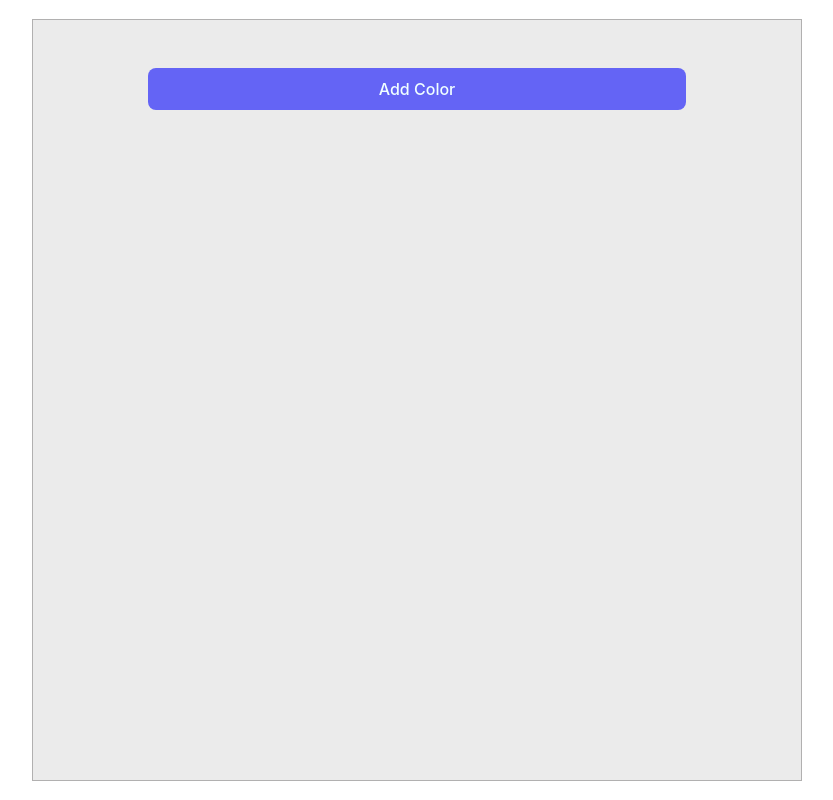
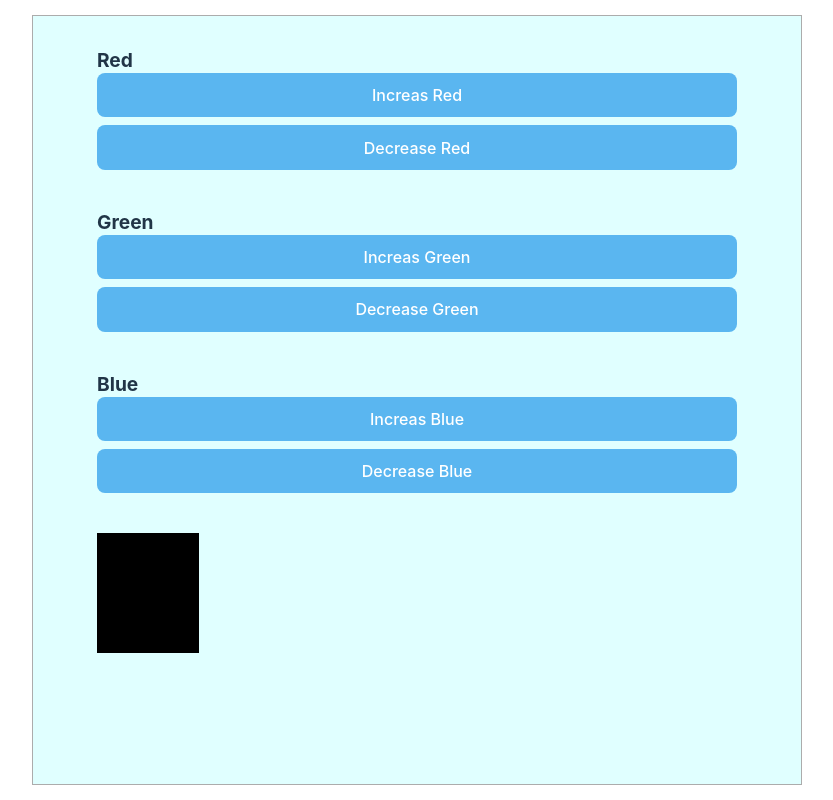
Before and after one commit to shi-najafi88/color_hw18_shirinNajafi_mactab85, a React (Vite) app in the folder hw18/: page / in a window 1280 px wide. Shown: the whole page, without its empty margins (223-1056 px from the left). Built offline with nearby package versions, Linux system fonts and the light colour scheme.

Commit message:
add questio2

```diff
--- a/hw18/src/App.jsx
+++ b/hw18/src/App.jsx
@@ -1,12 +1,14 @@
 import { useState } from 'react'
 import ColorRnd from './component/question1/ColorRnd'
+import AdjustColor from './component/question2/AdjustColor/AdjustColor'
 
 function App() {
   const [count, setCount] = useState(0)
 
   return (
     <div className="App">
-      <ColorRnd/>
+      {/* <ColorRnd/> */}
+      <AdjustColor/>
 
     </div>
   )
--- /dev/null
+++ b/hw18/src/component/question2/AdjustColor/AdjustColor.css
@@ -0,0 +1,28 @@
+*{
+    margin: 0;
+    padding: 0;
+}
+
+#root{
+    width: 100%;
+}
+
+.container_addjustColor{
+    width: 50%;
+    height: 88vh;
+    padding: 2rem 4rem;
+    border: 1px solid rgb(172, 172, 172);
+    background-color: lightcyan;
+    margin: 0 auto;
+    display: flex;
+    flex-direction: column;
+    gap: 1rem;
+    align-items: center;
+}
+
+.showColor{
+    width: 8vw;
+    height: 15vh;
+    background-color: aqua;
+    margin-right: auto;
+}
--- /dev/null
+++ b/hw18/src/component/question2/AdjustColor/AdjustColor.jsx
@@ -0,0 +1,27 @@
+import React from "react";
+import { useState } from "react";
+import BtnContain from "../BtnContain/BtnContain";
+import './AdjustColor.css';
+
+
+const red_value= Math.floor(Math.random()*255)
+const green_value= Math.floor(Math.random()*255)
+const blue_value= Math.floor(Math.random()*255)
+
+const AdjustColor = ()=> {
+
+    const [redColor , setRedColor] = useState(0)
+    const [greenColor , setGreenColor] = useState(0)
+    const [blueColor , setBlueColor] = useState(0)
+
+    return(
+        <div className=" container_addjustColor">
+            <BtnContain title={'Red'} state={redColor} setStatee={setRedColor}/>
+            <BtnContain title={'Green'} state={greenColor} setStatee={setGreenColor}/>
+            <BtnContain title={'Blue'} state={blueColor} setStatee={setBlueColor}/>
+            <div className="showColor" style={{backgroundColor: 'rgb(' + redColor + ',' + greenColor + ',' + blueColor + ')'}}></div>
+        </div>
+    )
+}
+
+export default AdjustColor
--- /dev/null
+++ b/hw18/src/component/question2/BtnContain/BtnContain.css
@@ -0,0 +1,9 @@
+.container_btnContain{
+    width: 100%;
+    margin-bottom: 1rem;
+}
+
+.container_btnContain span{
+    font-weight: bolder;
+    font-size: 1.2rem;
+}
--- /dev/null
+++ b/hw18/src/component/question2/BtnContain/BtnContain.jsx
@@ -0,0 +1,31 @@
+import React from "react";
+import { useState } from "react";
+import Button from "../Button/Button";
+import './BtnContain.css'
+
+// const rnd =
+
+const BtnContain = (props)=> {
+
+    const increaseHandler= ()=> {
+
+          props.setStatee(prev => prev+5)
+    }
+
+    const decreaseHandler= ()=> {
+        props.setStatee(prev => prev-5)
+
+    }
+
+    return(
+        <>
+        <div className="container_btnContain">
+            <span>{props.title}</span>
+            <Button name={'Increas'} color={props.title} clickHandel={increaseHandler} />
+            <Button name={'Decrease'} color={props.title} clickHandel={decreaseHandler} />
+        </div>
+        </>
+    )
+}
+
+export default BtnContain
--- /dev/null
+++ b/hw18/src/component/question2/Button/Button.css
@@ -0,0 +1,12 @@
+*{
+    margin: 0;
+    padding: 0;
+}
+
+.btn_inc_dec{
+    padding: 0.7rem;
+    width: 100%;
+    background-color: rgb(90, 182, 240);
+    color: white;
+    margin-bottom: 0.5rem;
+}
--- /dev/null
+++ b/hw18/src/component/question2/Button/Button.jsx
@@ -0,0 +1,17 @@
+import React from "react";
+import './Button.css'
+
+const Button = (props)=> {
+
+    const controlColor = ()=> {
+        props.clickHandel()
+    }
+
+    return(
+        <div>
+            <button className="btn_inc_dec" onClick={controlColor}>{props.name +' '+props.color}</button>
+        </div>
+    )
+}
+
+export default Button
```
